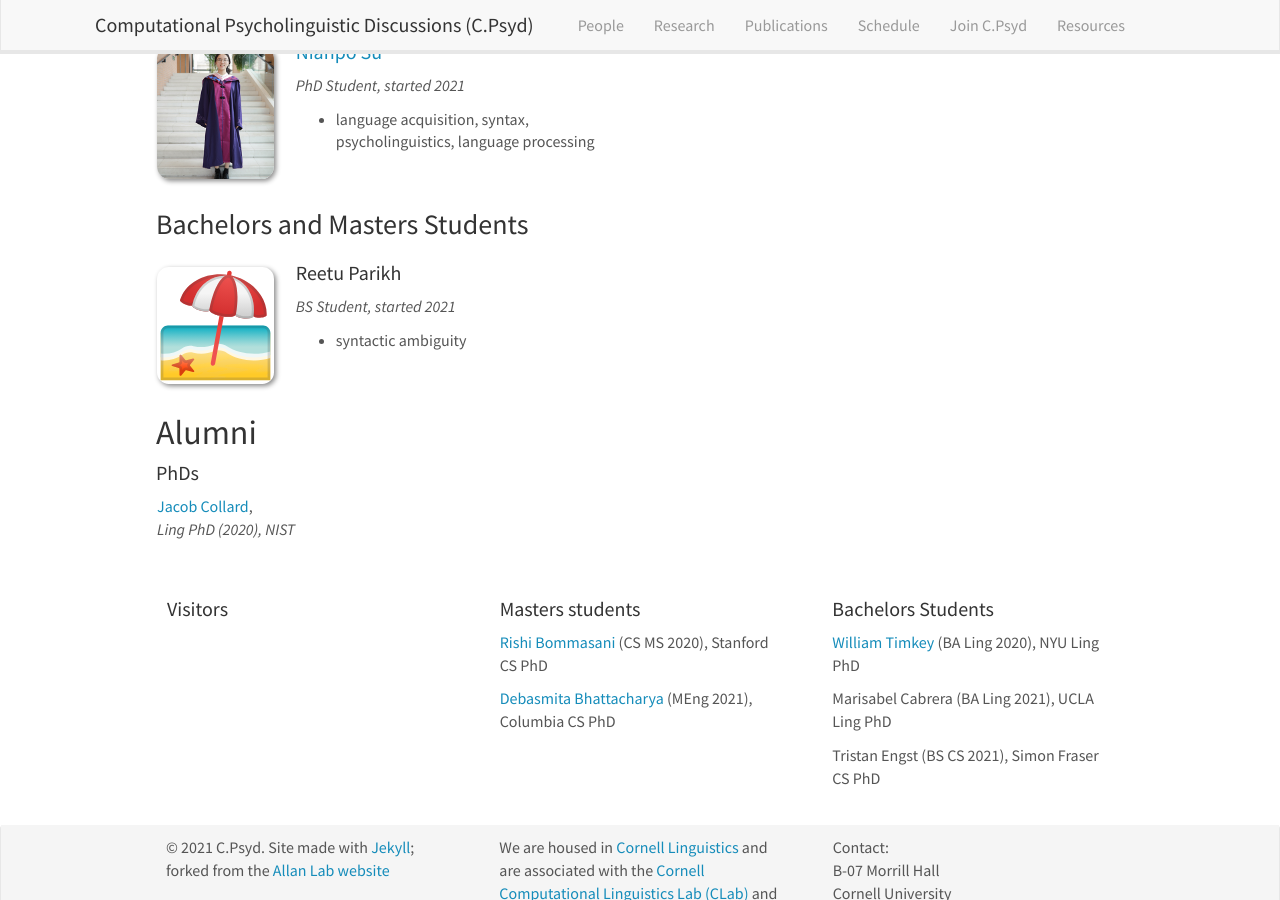
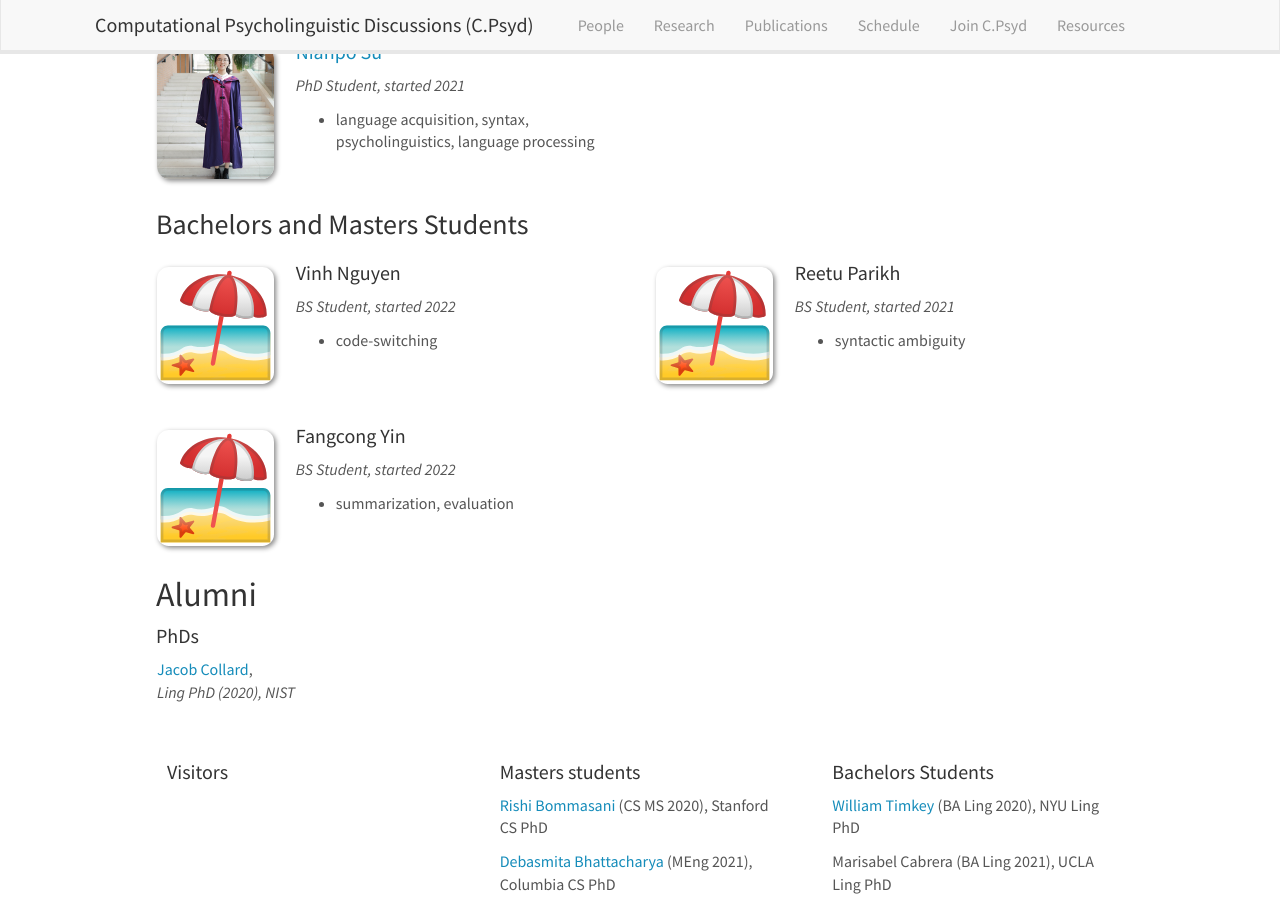
Before and after one commit to C-Psyd/c-psyd.github.io, a Jekyll site: the page built from _pages/team.md, in a window 1280 px wide and 900 px high, scrolled down 1229 px. Built offline with Jekyll 4.4.1, drawn with Linux system fonts in a browser that asks for light colours; nearby versions of some CDN libraries.

Commit message:
UG update

```diff
--- a/_data/students.yml
+++ b/_data/students.yml
@@ -8,9 +8,23 @@
 #  education3:
 #  education4:
 
+- name: Vinh Nguyen
+  photo: beach.svg
+  info: BS Student, started 2022
+  email:
+  number_educ: 1
+  education1: code-switching
+
 - name: Reetu Parikh
   photo: beach.svg
   info: BS Student, started 2021
   email:
   number_educ: 1
   education1: syntactic ambiguity
+
+- name: Fangcong Yin
+  photo: beach.svg
+  info: BS Student, started 2022
+  email:
+  number_educ: 1
+  education1: summarization, evaluation
```
